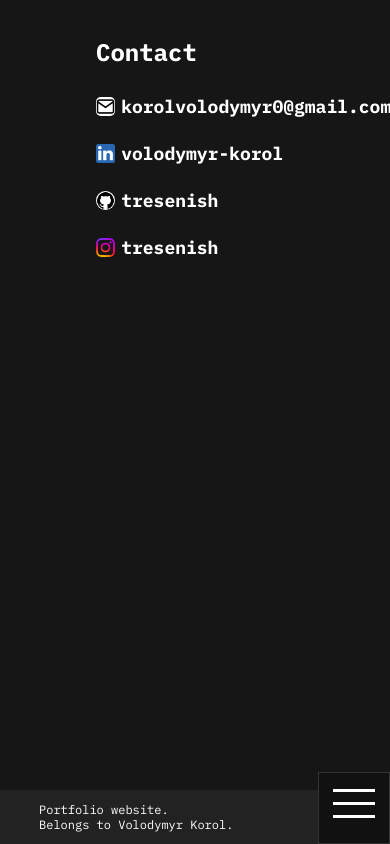
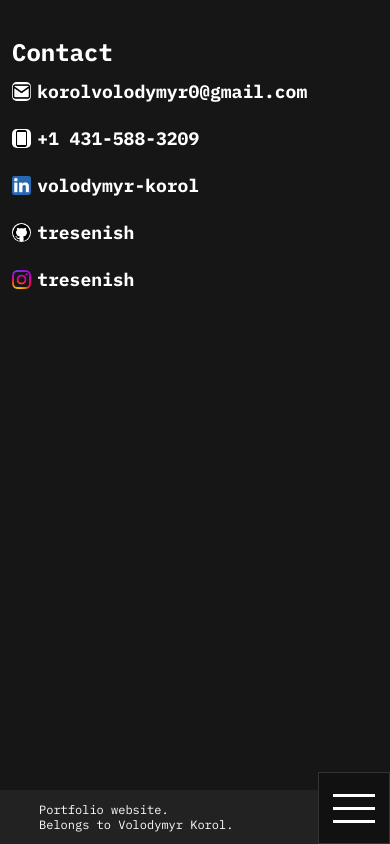
Before and after one commit to tresenish/portfolio-website, a React (Create React App) app: page /contact in a window 390 px wide. Built offline with nearby package versions, Linux system fonts and the light colour scheme.

Commit message:
bug fixes, contact page addition, small redesign

```diff
--- a/src/componentStyle/Contact.css
+++ b/src/componentStyle/Contact.css
@@ -1,15 +1,17 @@
-div.contact{
+div.contact {
     color: white;
-    margin: 3rem 0 0 8rem ;
+    margin: 3rem 0 0 8rem;
 }
-h1.contact{
-  font-family: "IBM Plex Mono", monospace;
 
+h1.contact {
+    font-family: "IBM Plex Mono", monospace;
 }
-#mediaLinks{
+
+#mediaLinks {
     display: flex;
     flex-direction: column;
 }
+
 div.socMed {
     display: inline-block;
     width: fit-content;
@@ -20,21 +22,45 @@ a.socMed {
     align-items: center;
     margin: 1rem 0;
     white-space: nowrap;
+    text-decoration: none; /* Ensure no underline on links */
 }
-img.socMed{
+
+a.socMed:hover {
+    color: #999;
+}
+
+img.socMed {
     width: 1.6rem;
     height: 1.6rem;
     margin: 0 0.5rem 0 0;
 }
-#github{
+
+#github {
     background-color: white;
     border-radius: 1rem;
 }
-#mail{
+#phone {
+    background-color: white;
+    border-radius: 0.4rem;
+    padding: 1px;
+}
+#mail {
     background-color: white;
     border-radius: 0.4rem;
 }
-h2.socMed{
+
+h2.socMed {
     color: white;
     font-family: "IBM Plex Mono", monospace;
+    margin: 0; /* Ensure no extra margin on headings */
 }
+
+h2.socMed:hover {
+    color: #ccc;
+}
+
+@media only screen and (max-width: 800px) {
+    div.contact {
+        margin: 3rem 0 0 1rem;
+    }
+}
--- a/src/componentStyle/Header.css
+++ b/src/componentStyle/Header.css
@@ -123,10 +123,19 @@ div.header {
     margin: 0 0 10px 0px;
     position: relative;
     transition: all 0.40s ease-out;
+    top: 5px; /* Default position */
+}
+
+.menu-toggler-line:nth-child(2) {
+    top: 5px; /* Adjust as needed */
+}
+
+.menu-toggler-line:nth-child(3) {
+    top: 5px; /* Adjust as needed */
 }
 
 .input-toggler:checked ~ .menu-toggler .menu-toggler-line {
-    top: 5px;
+    top: 12px;
     transform: rotate(45deg);
 }
 
@@ -135,7 +144,7 @@ div.header {
 }
 
 .input-toggler:checked ~ .menu-toggler .menu-toggler-line:nth-child(3) {
-    top: -5px;
+    top: 0px;
     transform: rotate(135deg);
 }
 
@@ -163,9 +172,9 @@ div.header {
 }
 
 .sidebar {
-    position: fixed; /* Changed from absolute to fixed */
+    position: fixed;
     top: 0;
-    left: 0; /* Added left: 0 to ensure it's fixed at the left edge */
+    left: 0;
     height: 100vh;
     width: 100%;
     background: #111;
--- a/src/componentStyle/Home.css
+++ b/src/componentStyle/Home.css
@@ -1,7 +1,7 @@
 h1.home {
     color: #fff;
     font-family: "IBM Plex Mono", monospace;
-    margin: 1rem 0 0 0;
+    margin: 3rem 0 0 0;
     padding-left: 10%;
     font-size: 2rem;
 }
@@ -28,8 +28,11 @@ h1.home {
     align-items: center;
     justify-content: center;
     text-align: center;
+    transition-duration: 300ms;
 }
-
+.card.small:hover{
+    border: 1px solid #555;
+}
 .card.small h3 {
     font-size: 2rem;
     margin: 0;
@@ -53,8 +56,11 @@ h1.home {
 .card.big {
     padding: 1rem;
     border: 1px solid #333;
+    transition-duration: 300ms;
 }
-
+.card.big:hover{
+    border: 1px solid #555;
+}
 .card.LT {
     display: grid;
     grid-template-rows: 1fr 1fr;
--- a/src/componentStyle/Projects.css
+++ b/src/componentStyle/Projects.css
@@ -1,6 +1,7 @@
 .projects {
   color: white;
   font-family: "IBM Plex Mono", monospace;
+
 }
 
 h1.projects {
@@ -12,6 +13,8 @@ div.projects {
   max-width: 1200px;
   display: flex;
   flex-direction: column;
+  margin-bottom: 3rem;
+
 }
 
 div.projectGrid {
@@ -85,7 +88,7 @@ p.projectCard {
   align-items: center;
   opacity: 0;
   visibility: hidden;
-  transition: opacity 0.3s ease, visibility 0.3s ease;
+  transition: opacity 0.4s ease, visibility 0.4s ease;
   border-radius: 1.5rem;
   z-index: 2;
   padding: 2rem;
@@ -147,7 +150,7 @@ p.overlayDescription {
   }
 
   div.projects {
-    margin: 2rem 1rem 0 1rem;
+    margin: 2rem 1rem 3rem 1rem;
   }
 
   div.projectCard {
--- a/src/components/About.js
+++ b/src/components/About.js
@@ -1,10 +1,12 @@
 import React from "react";
+import "../componentStyle/About.css";
 
 
 export default function About () {
 
   return (
     <div className="about">
+      <h1 className="about">Hello, I'm Volodymyr Korol.</h1>
       <p>This is ABOUT page.</p>
     </div>
   )
--- a/src/components/Contact.js
+++ b/src/components/Contact.js
@@ -1,39 +1,42 @@
 import React from "react";
-
 import "../componentStyle/Contact.css";
 
-export default function Contact () {
-
+export default function Contact() {
   return (
     <div className="contact">
       <h1 className="contact">Contact</h1>
-            <br/>
       <div id="mediaLinks">
         <div className="socMed">
-                <a className="socMed" target="_blank" href="mailto:korolvolodymyr0@gmail.com">
-                  <img className="socMed" id="mail" alt="instagram" src={require("../componentStyle/img/mail.png")} />
+          <a className="socMed" href="mailto:korolvolodymyr0@gmail.com">
+            <img className="socMed" id="mail" alt="mail" src={require("../componentStyle/img/mail.png")} />
             <h2 className="socMed">korolvolodymyr0@gmail.com</h2>
           </a>
         </div>
         <div className="socMed">
-                <a className="socMed" target="_blank" href="https://www.linkedin.com/in/volodymyr-korol/">
+          <a className="socMed" href="tel:+14315883209">
+            <img className="socMed" id="phone" alt="phone" src={require("../componentStyle/img/phone.png")} />
+            <h2 className="socMed">+1 431-588-3209</h2>
+          </a>
+        </div>
+        <div className="socMed">
+          <a className="socMed" href="https://www.linkedin.com/in/volodymyr-korol/" target="_blank" rel="noopener noreferrer">
             <img className="socMed" alt="LinkedIn" src={require("../componentStyle/img/LIn.png")} />
             <h2 className="socMed">volodymyr-korol</h2>
           </a>
         </div>
         <div className="socMed">
-                <a className="socMed" target="_blank" href="https://github.com/tresenish">
+          <a className="socMed" href="https://github.com/tresenish" target="_blank" rel="noopener noreferrer">
             <img className="socMed" id="github" alt="github" src={require("../componentStyle/img/git.png")} />
             <h2 className="socMed">tresenish</h2>
           </a>
         </div>
         <div className="socMed">
-                <a className="socMed" target="_blank" href="https://www.instagram.com/tresenish/">
+          <a className="socMed" href="https://www.instagram.com/tresenish/" target="_blank" rel="noopener noreferrer">
             <img className="socMed" alt="instagram" src={require("../componentStyle/img/inst.png")} />
             <h2 className="socMed">tresenish</h2>
           </a>
         </div>
       </div>
     </div>
-  )
+  );
 }
--- a/src/components/Home.js
+++ b/src/components/Home.js
@@ -4,8 +4,7 @@ import "../componentStyle/Home.css";
 export default function Home() {
   return (
     <div>
-      <h1 className="home">Hello, I'm Volodymyr Korol.<br/>
-      I am a full-stack developer.</h1>
+      <h1 className="home">Hello, I'm Volodymyr Korol.<br/>I am a full-stack developer.</h1>
       <div className="homeGrid">
         <section className="card LT">
           <div className="card small LT1">
@@ -25,7 +24,6 @@ export default function Home() {
             <p>Hackathon Participant</p>
           </div>
         </section>
-
         <section className="card big LB">
           <h2 className="h2Card">Skills:</h2>
           <div className="skills">
```
Also changed, not shown: src/componentStyle/About.css (added), src/componentStyle/img/phone.png (added). Lines whose indentation alone changed are shown as unchanged.
